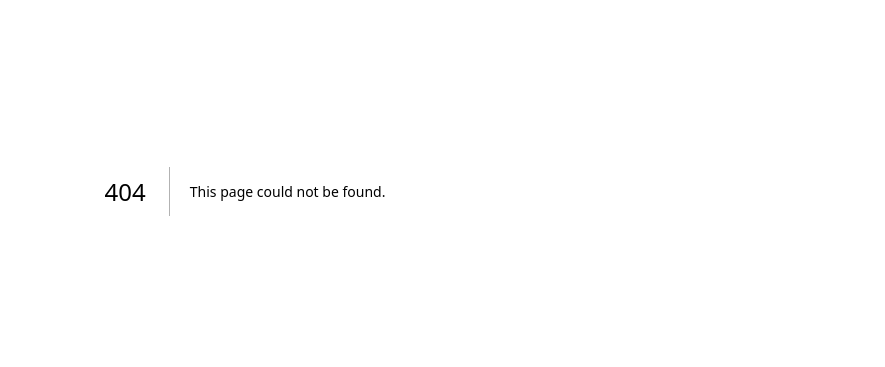
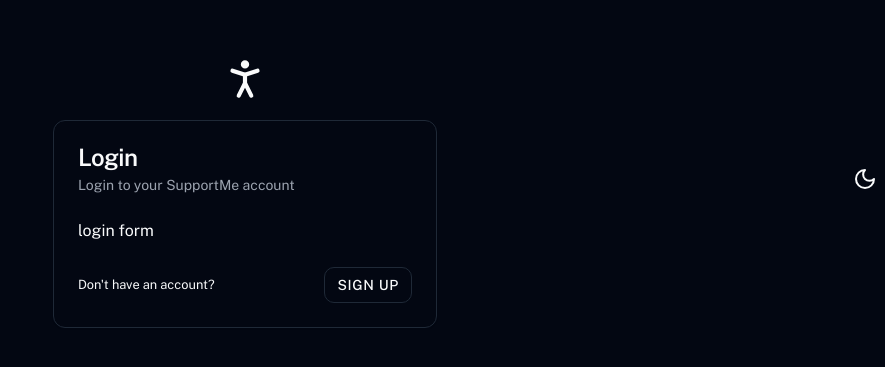
Before and after one commit to breakthrough001/support-me-course, a Next.js app: page /login in a window 1280 px wide. Before the commit this address had no page. Shown: the part 209-576 px from the top of the page, without its empty margins (395-1280 px from the left). Built offline with nearby package versions, Linux system fonts and the light colour scheme.

Commit message:
lesson complete

```diff
--- /dev/null
+++ b/app/(logged-out)/login/page.tsx
@@ -0,0 +1,33 @@
+"use client";
+import { Button } from "@/components/ui/button";
+import {
+  Card,
+  CardContent,
+  CardDescription,
+  CardFooter,
+  CardHeader,
+  CardTitle,
+} from "@/components/ui/card";
+import { PersonStanding } from "lucide-react";
+import Link from "next/link";
+
+export default function LoginPage() {
+  return (
+    <>
+      <PersonStanding size={50} />
+      <Card className="w-full max-w-sm">
+        <CardHeader>
+          <CardTitle>Login</CardTitle>
+          <CardDescription>Login to your SupportMe account</CardDescription>
+        </CardHeader>
+        <CardContent>login form</CardContent>
+        <CardFooter className="justify-between">
+          <small>Don't have an account?</small>
+          <Button asChild variant="outline" size="sm">
+            <Link href="/sign-up">Sign up</Link>
+          </Button>
+        </CardFooter>
+      </Card>
+    </>
+  );
+}
--- /dev/null
+++ b/components/ui/card.tsx
@@ -0,0 +1,79 @@
+import * as React from "react"
+
+import { cn } from "@/lib/utils"
+
+const Card = React.forwardRef<
+  HTMLDivElement,
+  React.HTMLAttributes<HTMLDivElement>
+>(({ className, ...props }, ref) => (
+  <div
+    ref={ref}
+    className={cn(
+      "rounded-lg border bg-card text-card-foreground shadow-sm",
+      className
+    )}
+    {...props}
+  />
+))
+Card.displayName = "Card"
+
+const CardHeader = React.forwardRef<
+  HTMLDivElement,
+  React.HTMLAttributes<HTMLDivElement>
+>(({ className, ...props }, ref) => (
+  <div
+    ref={ref}
+    className={cn("flex flex-col space-y-1.5 p-6", className)}
+    {...props}
+  />
+))
+CardHeader.displayName = "CardHeader"
+
+const CardTitle = React.forwardRef<
+  HTMLParagraphElement,
+  React.HTMLAttributes<HTMLHeadingElement>
+>(({ className, ...props }, ref) => (
+  <h3
+    ref={ref}
+    className={cn(
+      "text-2xl font-semibold leading-none tracking-tight",
+      className
+    )}
+    {...props}
+  />
+))
+CardTitle.displayName = "CardTitle"
+
+const CardDescription = React.forwardRef<
+  HTMLParagraphElement,
+  React.HTMLAttributes<HTMLParagraphElement>
+>(({ className, ...props }, ref) => (
+  <p
+    ref={ref}
+    className={cn("text-sm text-muted-foreground", className)}
+    {...props}
+  />
+))
+CardDescription.displayName = "CardDescription"
+
+const CardContent = React.forwardRef<
+  HTMLDivElement,
+  React.HTMLAttributes<HTMLDivElement>
+>(({ className, ...props }, ref) => (
+  <div ref={ref} className={cn("p-6 pt-0", className)} {...props} />
+))
+CardContent.displayName = "CardContent"
+
+const CardFooter = React.forwardRef<
+  HTMLDivElement,
+  React.HTMLAttributes<HTMLDivElement>
+>(({ className, ...props }, ref) => (
+  <div
+    ref={ref}
+    className={cn("flex items-center p-6 pt-0", className)}
+    {...props}
+  />
+))
+CardFooter.displayName = "CardFooter"
+
+export { Card, CardHeader, CardFooter, CardTitle, CardDescription, CardContent }
--- a/components/ui/light-dark-toggle.tsx
+++ b/components/ui/light-dark-toggle.tsx
@@ -1,9 +1,8 @@
 "use client";
 
 import { useState } from "react";
-import { Tooltip, TooltipProvider, TooltipTrigger } from "./tooltip";
+import { Tooltip, TooltipContent, TooltipProvider, TooltipTrigger } from "./tooltip";
 import { MoonIcon, SunIcon } from "lucide-react";
-import { TooltipContent } from "@radix-ui/react-tooltip";
 
 type Props = {
   className?: string;
```
Also changed, not shown: .eslintrc.json.
